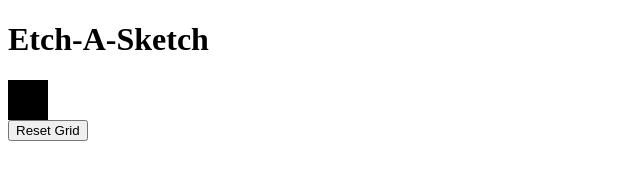
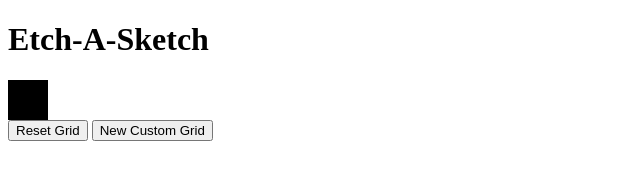
Before and after one commit to BraveSentry/etchasketch, a plain HTML site: page index.html in a window 1280 px wide. Shown: the whole page, without its empty margins (0-640 px from the left). Drawn offline with Linux system fonts and the light colour scheme.

Commit message:
add button for customizing the grid

```diff
--- a/index.html
+++ b/index.html
@@ -10,6 +10,7 @@
     <div id="container">
     </div>
     <button type="button" id="resetGrid">Reset Grid</button>
+    <button type="button" id="newGrid">New Custom Grid</button>
     <script src="script.js"></script>
   </body>
 </html>
```
